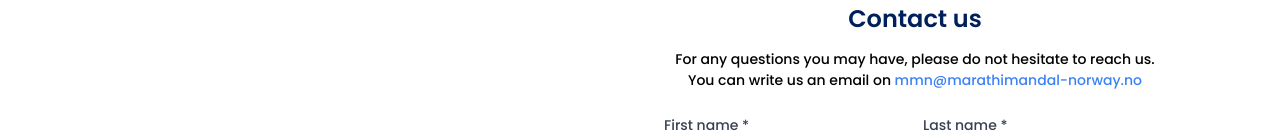
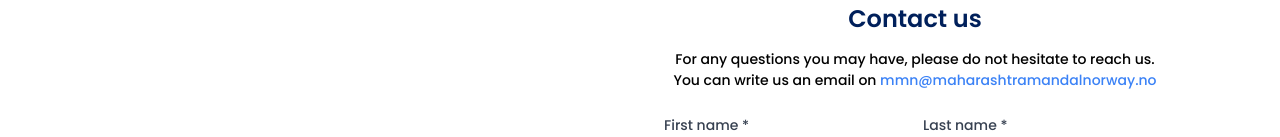
Before and after one commit to kirannandedkar/MMN-FrontEnd, a Next.js app: page /contact-us in a window 1280 px wide. Shown: the part 245-382 px from the top of the page. Built offline with nearby package versions, Linux system fonts and the light colour scheme.

Commit message:
Update page.tsx
changed emailid

```diff
--- a/app/contact-us/page.tsx
+++ b/app/contact-us/page.tsx
@@ -109,10 +109,10 @@ const ContactUsPage = () => {
               <br />
               You can write us an email on{" "}
               <a
-                href="mailto:mmn@marathimandal-norway.no"
+                href="mailto:mmn@maharashtramandalnorway.no"
                 className="text-blue-500"
               >
-                mmn@marathimandal-norway.no
+                mmn@maharashtramandalnorway.no
               </a>
             </p>
             <form className="space-y-4">
```
